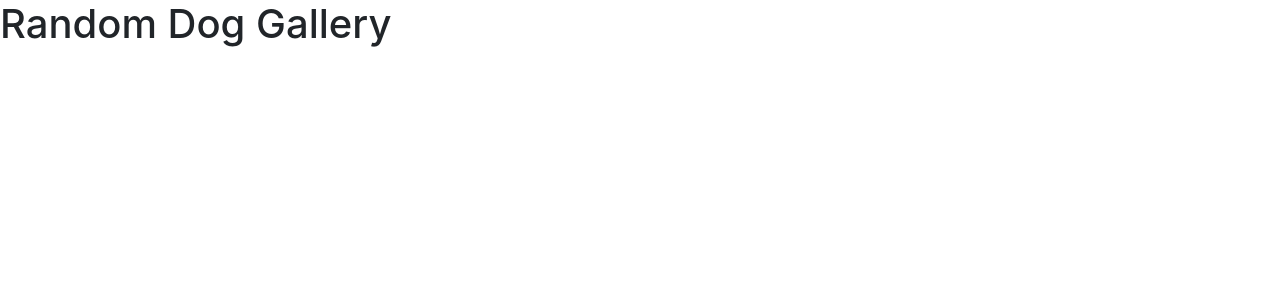
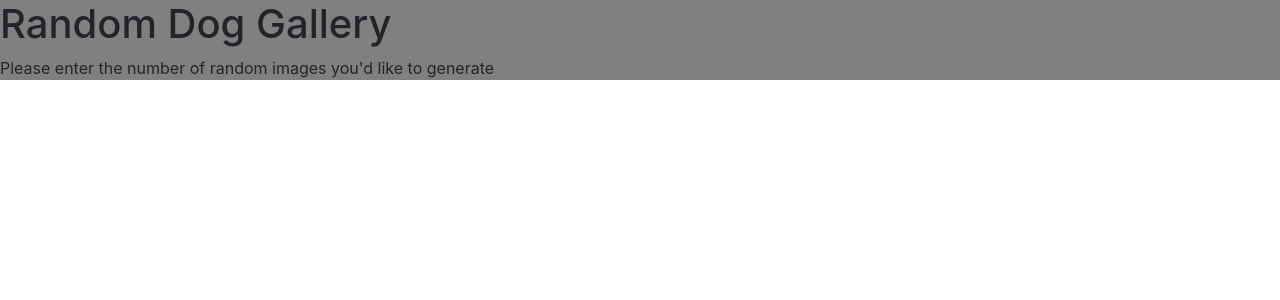
Before and after one commit to seantowne/cst-336-exam-practice-1, a PHP site: page / in a window 1280 px wide. Shown: the top 300 px of the page. Run offline with PHP 8.4, Linux system fonts and the light colour scheme.

Commit message:
AutomatedCommitAndPush

```diff
--- a/css/styles.css
+++ b/css/styles.css
@@ -3,3 +3,14 @@
     flex-direction: row;
     flex-wrap: wrap;
 }
+
+.flex-item{
+    width: 30%;
+    margin: 10px;
+}
+
+#inputDiv {
+    background-color: grey;
+}
+
+/* use bootstrap img-thumbnail */
--- a/index.html
+++ b/index.html
@@ -13,6 +13,7 @@
         <main>
             <div id="inputDiv">
                 <h1>Random Dog Gallery</h1>
+                <span id="promt">Please enter the number of random images you'd like to generate</span>
             </div>
         </main>
 
```
